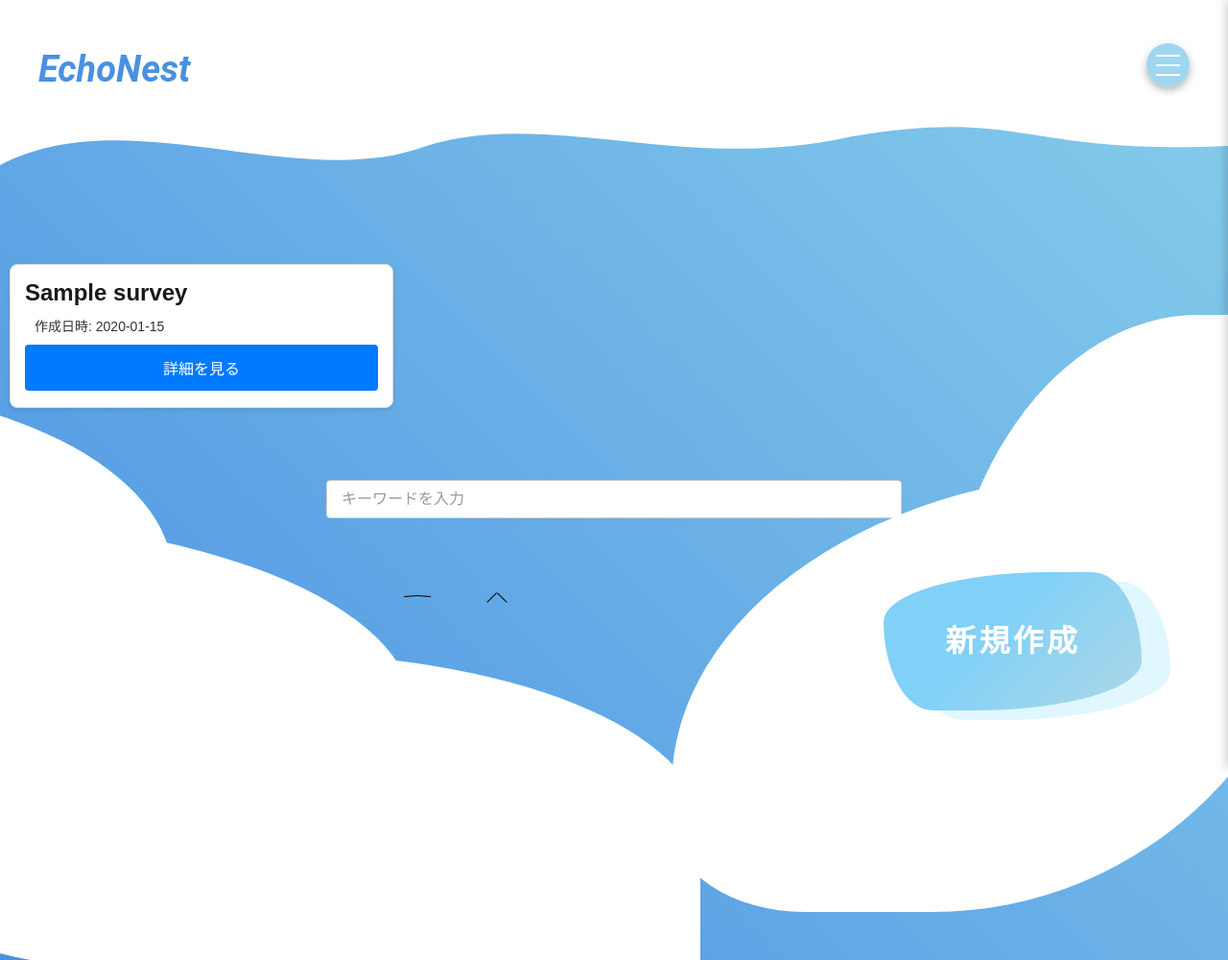
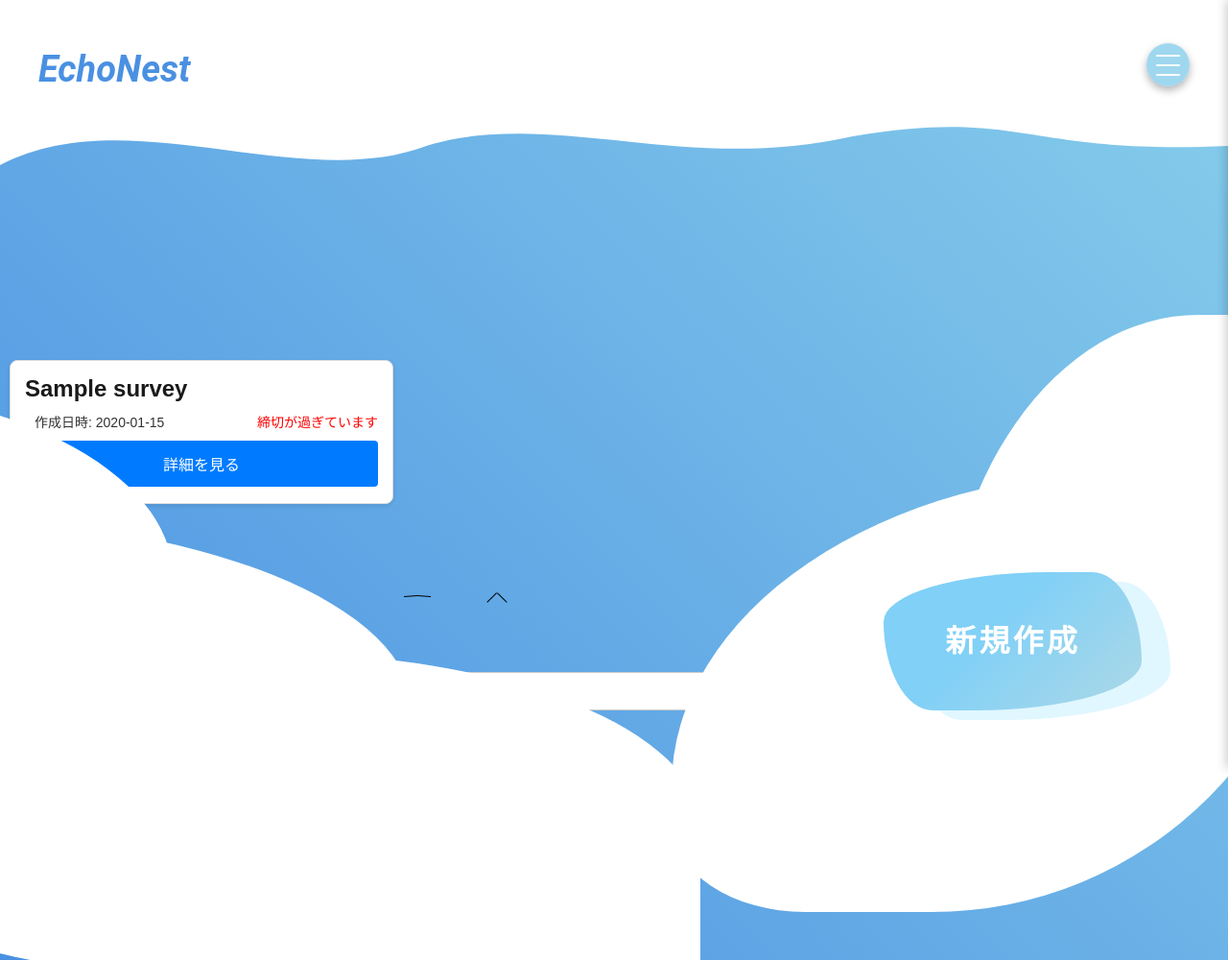
Before and after one commit to GraduationProduction2025/Echo-Nest, a Django app: page / in a window 1280 px wide. Shown: the whole page at 96% size. Run offline with Django 3.2, Linux system fonts and the light colour scheme; a user stored in the database is signed in; tables that the repository leaves empty hold one stand-in row (values such as "Sample post").

Commit message:
残り公開期間を表示

```diff
--- a/static/css/style.css
+++ b/static/css/style.css
@@ -103,7 +103,7 @@ a {
 /* アンケート表示部分 */
 .scrollable-card-container {
   width: 100%; /* 横幅いっぱいに広げる */
-  height: 300px; /* 固定の高さを設定 */
+  height: 500px; /* 固定の高さを設定 */
   overflow-x: auto; /* 横スクロールを有効化 */
   overflow-y: hidden; /* 縦スクロールを無効化 */
   white-space: nowrap; /* 子要素を横並びに維持 */
@@ -154,11 +154,21 @@ a {
   overflow-wrap: break-word; /* 同様の効果 */
 }
 
+.card-body {
+  display: flex; /* 横並びにする */
+  justify-content: space-between;
+  align-items: center;
+}
+
 .card-body p {
   padding-left: 10px;
   font-size: 14px;
   color: #333;
   margin: 10px 0;
+}
+
+.card-body .ans_limit {
+  color: red;
 }
 
 .card-footer .details-link {
--- a/static/js/common.js
+++ b/static/js/common.js
@@ -330,3 +330,41 @@ document.addEventListener("DOMContentLoaded", function() {
         }
     });
 });
+
+document.addEventListener("DOMContentLoaded", function () {
+    // すべてのカウントダウン要素を取得
+    const countdownElements = document.querySelectorAll("[id^='countdown-']");
+
+    countdownElements.forEach(el => {
+        // 締切日を取得
+        const deadline = new Date(el.dataset.deadline);
+
+        function updateCountdown() {
+            const now = new Date(); // 現在時刻を取得
+            const diff = deadline - now; // 残り時間を計算
+
+            const fiftyYearsInMilliseconds = 50 * 365 * 24 * 60 * 60 * 1000;
+            if (diff > fiftyYearsInMilliseconds) {
+                el.textContent = "公開期間:無期限";
+            } else if (diff > 0) {
+                const days = Math.floor(diff / (1000 * 60 * 60 * 24));
+                const hours = Math.floor((diff / (1000 * 60 * 60)) % 24);
+                const minutes = Math.floor((diff / (1000 * 60)) % 60);
+                const seconds = Math.floor((diff / 1000) % 60);
+
+                // 残り時間を表示
+                el.textContent = `残り時間: ${days}日 ${hours}時間 ${minutes}分 ${seconds}秒`;
+            } else {
+                // 締切が過ぎた場合
+                el.textContent = "締切が過ぎています";
+                el.classList.add("ans_limit");
+            }
+        }
+
+        // 初回実行
+        updateCountdown();
+
+        // 1秒ごとに更新
+        setInterval(updateCountdown, 1000);
+    });
+});
--- a/templates/surveys/list_ques.html
+++ b/templates/surveys/list_ques.html
@@ -18,6 +18,9 @@
                     </div>
                     <div class="card-body">
                         <p>作成日時: {{ i.create_at|date:"Y-m-d" }}</p>
+                        <p id="countdown-{{ forloop.counter }}" data-deadline="{{ i.for_publish|date:'Y-m-d H:i:s' }}">
+                            残り時間: 計算中...
+                        </p>
                     </div>
                     <div class="card-footer">
                         <a href="{% url 'templates:ag_data' i.id %}" class="details-link">
```
